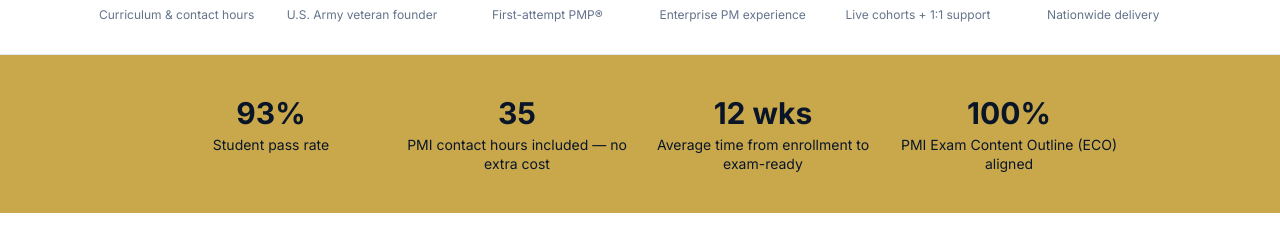
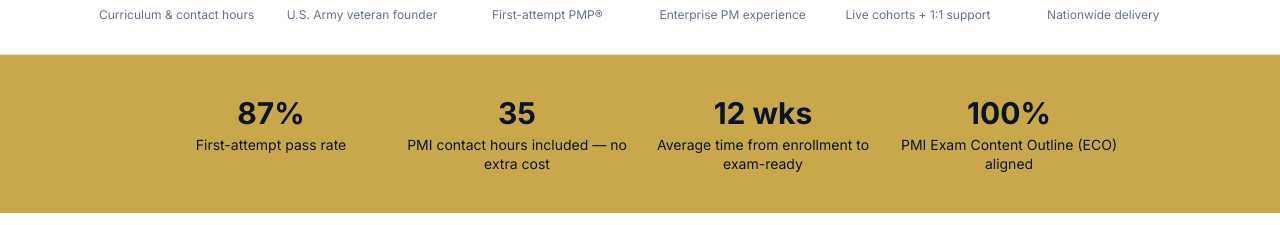
Before and after one commit to D4CGDBEMWS/wisergenerations-pmp, a Next.js app: page /pmp in a window 1280 px wide. Shown: the part 844-1069 px from the top of the page. Built offline with nearby package versions, Linux system fonts and the light colour scheme.

Commit message:
Phase 1 Task 1.2: Fix /pmp outcomes bar and FAQ to 87% first-attempt + pass guarantee

```diff
--- a/app/pmp/page.tsx
+++ b/app/pmp/page.tsx
@@ -10,7 +10,7 @@ export const metadata: Metadata = {
     }
 
     const OUTCOMES = [
-      { stat: '93%', label: 'Student pass rate' },
+      { stat: '87%', label: 'First-attempt pass rate' },
         { stat: '35', label: 'PMI contact hours included — no extra cost' },
           { stat: '12 wks', label: 'Average time from enrollment to exam-ready' },
             { stat: '100%', label: 'PMI Exam Content Outline (ECO) aligned' },
@@ -27,7 +27,7 @@ export const metadata: Metadata = {
                                     },
                                       {
                                           q: 'What is the PMP® exam pass rate for Wiser Generations Int\'l™ students?',
-                                              a: 'Our students have a 93% pass rate. The global average for first-attempt PMP® takers is significantly lower, which is why mentor-led prep, accountability, and full-length practice exams matter.',
+                                              a: '87% of our students pass on the first attempt — well above the PMI global average. And if you need a second attempt, Professional and Executive tier students are covered by our pass guarantee: we coach you until you pass.',
                                                 },
                                                   {
                                                       q: 'What happens if I don\'t pass on the first try?',
```
